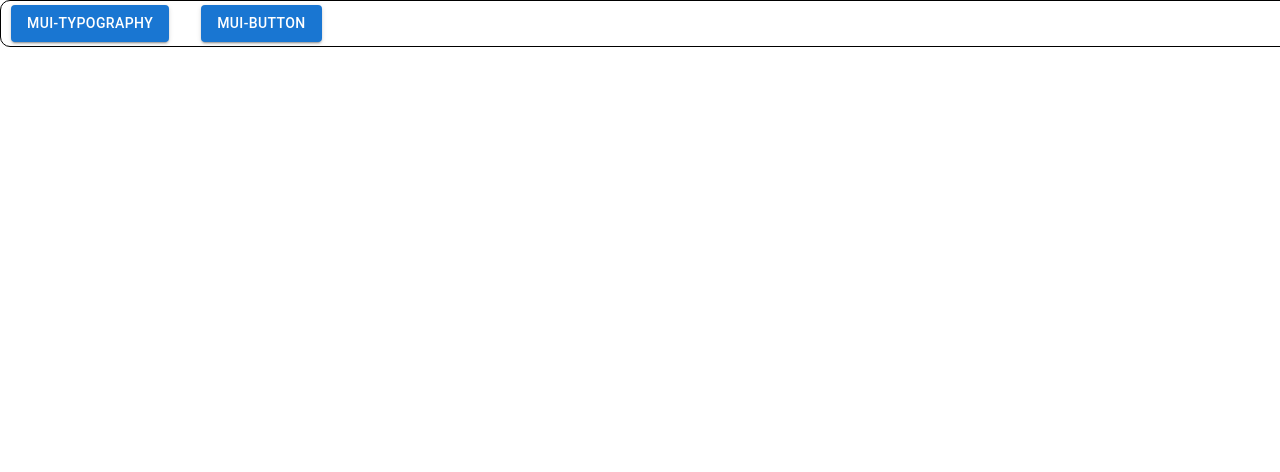
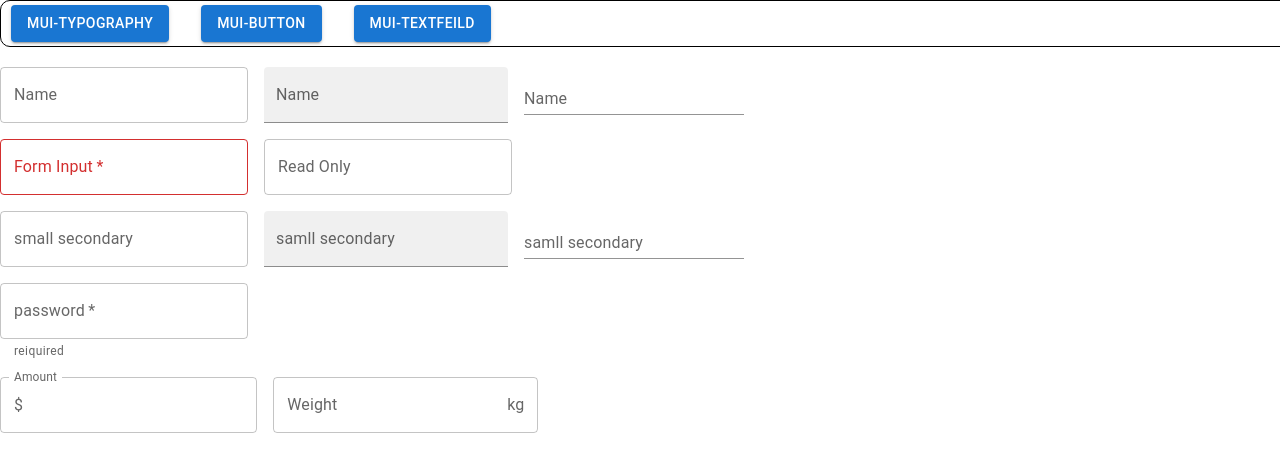
Before and after one commit to devi-1780/MUI-Demo, a React (Create React App) app: page /textFieldComponent in a window 1280 px wide. Shown: the top 472 px of the page. Built offline with nearby package versions, Linux system fonts and the light colour scheme.

Commit message:
adding Textfield component and inputprops property

```diff
--- a/src/App.js
+++ b/src/App.js
@@ -4,6 +4,7 @@ import "./App.css";
 import MuiTypography from "./components/MuiTypography";
 import { Button, Stack } from "@mui/material";
 import MuiButton from "./components/MuiButton";
+import MuiTextFeild from "./components/MuiTextFeild";
 
 function App() {
   return (
@@ -16,11 +17,15 @@ function App() {
           <Link to="buttonComponent">
             <Button variant="contained">Mui-Button</Button>
           </Link>
+          <Link to="textFieldComponent">
+            <Button variant="contained">Mui-TextFeild</Button>
+          </Link>
         </Stack>
       </nav>
       <Routes>
         <Route path="/" element={<MuiTypography />} />
         <Route path="/buttonComponent" element={<MuiButton />} />
+        <Route path="/textFieldComponent" element={<MuiTextFeild />} />
       </Routes>
     </div>
   );
--- /dev/null
+++ b/src/components/MuiTextFeild.jsx
@@ -0,0 +1,65 @@
+import { InputAdornment, Stack, TextField } from "@mui/material";
+import { useState } from "react";
+
+function MuiTextFeild() {
+  let [input, setInput] = useState("");
+  let [password, setPassword] = useState("");
+  return (
+    <Stack direction={"column"} spacing={2}>
+      <Stack direction={"row"} spacing={2}>
+        <TextField label="Name" variant="outlined" />
+        <TextField label="Name" variant="filled" />
+        <TextField label="Name" variant="standard" />
+      </Stack>
+      <Stack direction={"row"} spacing={2}>
+        <TextField
+          onChange={(e) => setInput(e.target.value)}
+          label="Form Input"
+          required
+          error={input === ""}
+        />
+        <TextField label="Read Only" InputProps={{ readOnly: true }} />
+      </Stack>
+      <Stack direction={"row"} spacing={2}>
+        <TextField label="small secondary" color="secondary" size="samll" />
+        <TextField
+          label="samll secondary"
+          color="secondary"
+          size="samll"
+          variant="filled"
+        />
+        <TextField
+          label="samll secondary"
+          color="secondary"
+          size="samll"
+          variant="standard"
+        />
+      </Stack>
+      <Stack direction={"row"} spacing={2}>
+        <TextField
+          value={password}
+          onChange={(e) => setPassword(e.target.value)}
+          type="password"
+          label="password"
+          required
+          helperText={
+            password === ""
+              ? "reiquired"
+              : "Do not share your passowrd to anyone"
+          }
+        />
+      </Stack>
+      <Stack direction={"row"} spacing={2}>
+        <TextField
+          label="Amount"
+          InputProps={{ startAdornment: <InputAdornment>$</InputAdornment> }}
+        />
+        <TextField
+          label="Weight"
+          InputProps={{ endAdornment: <InputAdornment>kg</InputAdornment> }}
+        />
+      </Stack>
+    </Stack>
+  );
+}
+export default MuiTextFeild;
```
